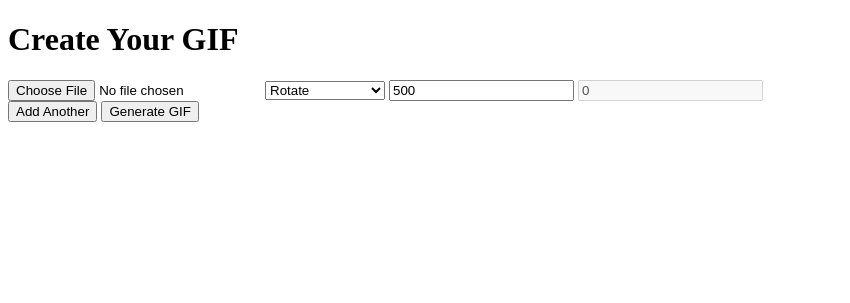
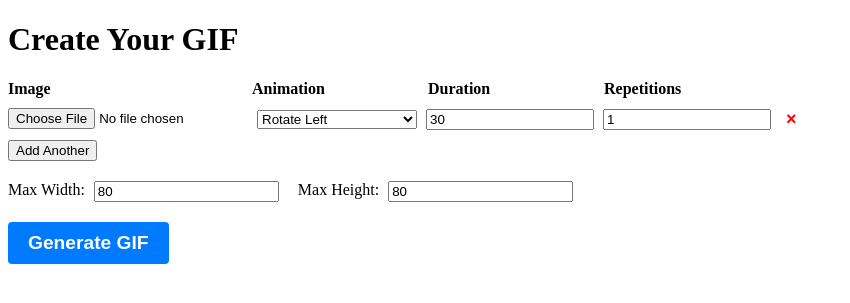
Before and after one commit to mvojtkovszky/GIF-generator, a Flask app: page / in a window 1280 px wide. Shown: the top 303 px of the page, without its empty margins (0-850 px from the left). Run offline with Flask 3, Linux system fonts and the light colour scheme.

Commit message:
fixes and optimizations

```diff
--- a/app.py
+++ b/app.py
@@ -13,13 +13,34 @@ def index():
         durations = request.form.getlist("duration")
         repetitions = request.form.getlist("repetitions")
 
+        max_width = request.form.get("max_width")
+        max_height = request.form.get("max_height")
+
+        try:
+            max_width = int(max_width)
+        except (TypeError, ValueError):
+            max_width = 80
+
+        try:
+            max_height = int(max_height)
+        except (TypeError, ValueError):
+            max_height = 80
+
         sequence = []
         for file, effect, duration, repeat in zip(images, effects, durations, repetitions):
             img = Image.open(file.stream).convert("RGBA")
             duration = int(duration)
+            repeat = int(repeat)
             sequence.append((img, effect, duration, repeat))
 
-        gif_bytes = generate_gif(sequence)
+        print("Images:", images)
+        print("Effects:", effects)
+        print("Durations:", durations)
+        print("Repetitions:", repetitions)
+        print("Max Size:", max_width, max_height)
+        print("Sequence:", sequence)
+
+        gif_bytes = generate_gif(sequence, max_output_size=(max_width, max_height))
         if gif_bytes:
             return send_file(io.BytesIO(gif_bytes), mimetype="image/gif", as_attachment=True, download_name="output.gif")
         else:
--- a/templates/index.html
+++ b/templates/index.html
@@ -4,49 +4,24 @@
   <meta charset="UTF-8">
   <title>Create Animated GIF</title>
   <script>
-    function updateRepetitionFields() {
-      const container = document.getElementById('sequence');
-      const rows = container.querySelectorAll('div.row');
-      if (rows.length === 1) {
-        rows[0].querySelector('input[name="repetitions"]').value = 0;
-        rows[0].querySelector('input[name="repetitions"]').disabled = true;
-      } else {
-        rows.forEach(row => {
-          row.querySelector('input[name="repetitions"]').disabled = false;
-        });
-      }
-    }
-
     function addRow() {
       const container = document.getElementById('sequence');
-      const row = document.createElement('div');
-      row.className = 'row';
-      row.innerHTML = `
-        <input type="file" name="images" required>
-        <select name="effect">
-            <option value="rotate">Rotate</option>
-            <option value="still">Still</option>
-            <option value="zoom_in_bounce">Zoom In Bounce</option>
-            <option value="pulse">Pulse</option>
-            <option value="shrink_out">Shrink Out</option>
-            <option value="shrink_in">Shrink In</option>
-            <option value="move_from_left">Move From Left</option>
-        </select>
-        <input type="number" name="duration" placeholder="Duration (ms)" value="500" required>
-        <input type="number" name="repetitions" placeholder="Repetitions" value="0" min="0">
-        <button type="button" class="remove-btn" onclick="removeRow(this)">×</button><br>`;
-      container.appendChild(row);
-      updateRepetitionFields();
+      const template = document.getElementById('template-row');
+      if (template) {
+        const clone = template.cloneNode(true);
+        clone.style.display = '';
+        clone.removeAttribute('id');
+        container.appendChild(clone);
+      }
     }
 
     function removeRow(button) {
       const row = button.parentNode;
       row.parentNode.removeChild(row);
-      updateRepetitionFields();
     }
 
     window.onload = function() {
-      updateRepetitionFields();
+      addRow();
     }
   </script>
   <style>
@@ -61,29 +36,72 @@
       line-height: 1;
       vertical-align: middle;
     }
+    .row {
+      margin-bottom: 10px;
+    }
+    #dimension-settings {
+      margin-top: 20px;
+      margin-bottom: 20px;
+    }
+    #generate-btn {
+      font-size: 1.2em;
+      font-weight: bold;
+      padding: 10px 20px;
+      cursor: pointer;
+      background-color: #007BFF;
+      color: white;
+      border: none;
+      border-radius: 4px;
+    }
+    #generate-btn:hover {
+      background-color: #0056b3;
+    }
+    label {
+      display: inline-block;
+      margin-right: 15px;
+    }
+    input[type="number"], select {
+      vertical-align: middle;
+      margin-left: 5px;
+    }
   </style>
 </head>
 <body>
   <h1>Create Your GIF</h1>
   <form method="post" enctype="multipart/form-data">
-    <div id="sequence">
-      <div class="row">
-        <input type="file" name="images" required>
-        <select name="effect">
-            <option value="rotate">Rotate</option>
-            <option value="still">Still</option>
-            <option value="zoom_in_bounce">Zoom In Bounce</option>
-            <option value="pulse">Pulse</option>
-            <option value="shrink_out">Shrink Out</option>
-            <option value="shrink_in">Shrink In</option>
-            <option value="move_from_left">Move From Left</option>
-        </select>
-        <input type="number" name="duration" placeholder="Duration (ms)" value="500" required>
-        <input type="number" name="repetitions" placeholder="Repetitions" value="0" min="0" disabled>
+    <div style="margin-bottom: 6px;">
+      <div class="row" style="font-weight: bold;">
+        <div style="display: inline-block; width: 240px;">Image</div>
+        <div style="display: inline-block; width: 172px;">Animation</div>
+        <div style="display: inline-block; width: 172px;">Duration</div>
+        <div style="display: inline-block; width: 172px;">Repetitions</div>
       </div>
     </div>
+    <div id="sequence">
+    </div>
     <button type="button" onclick="addRow()">Add Another</button>
-    <button type="submit">Generate GIF</button>
+    <div id="dimension-settings" class="row">
+      <label>Max Width: <input type="number" name="max_width" value="80" min="1" required></label>
+      <label>Max Height: <input type="number" name="max_height" value="80" min="1" required></label>
+    </div>
+    <button id="generate-btn" type="submit">Generate GIF</button>
   </form>
+  <div id="template-row" class="row" style="display:none;">
+    <input type="file" name="images" required style="width: 240px;">
+    <select name="effect" style="width: 160px;">
+        <option value="rotate_left">Rotate Left</option>
+        <option value="rotate_right">Rotate Right</option>
+        <option value="still">Still</option>
+        <option value="zoom_in_bounce">Zoom In Bounce</option>
+        <option value="pulse">Pulse</option>
+        <option value="shrink_out">Shrink Out</option>
+        <option value="shrink_in">Shrink In</option>
+        <option value="move_from_left">Move From Left</option>
+        <option value="move_from_right">Move From Right</option>
+    </select>
+    <input type="number" name="duration" placeholder="Duration (ms)" value="30" required style="width: 160px;">
+    <input type="number" name="repetitions" placeholder="Repetitions" value="1" min="1" style="width: 160px;">
+    <button type="button" class="remove-btn" onclick="removeRow(this)">×</button><br>
+  </div>
 </body>
 </html>
```
Also changed, not shown: generate_gif.py (+60 -44 lines).
